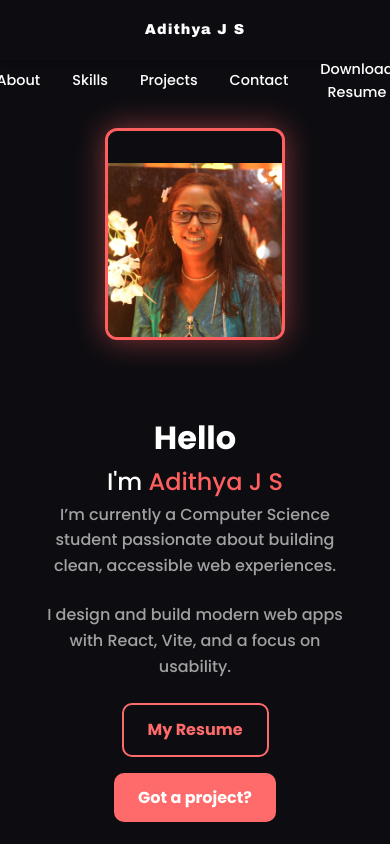
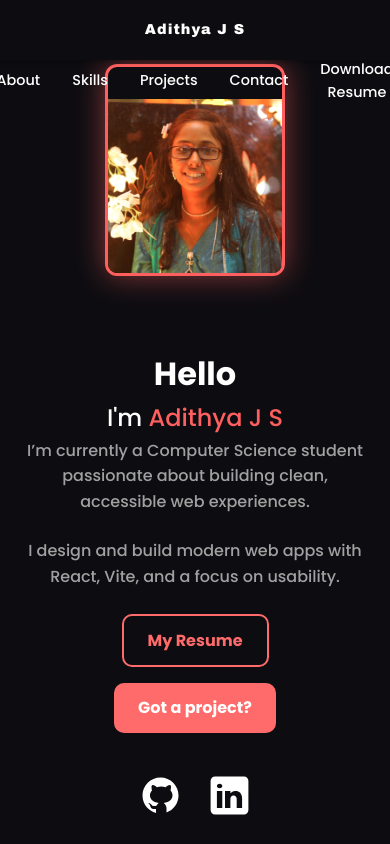
Before and after one commit to adithyajs22/portfolio, a React (Vite) app: page / in a window 390 px wide. Shown: the top 844 px of the page. Built offline with nearby package versions, Linux system fonts and the light colour scheme.

Commit message:
mobilena

```diff
--- a/src/components/HomeSection/HomeSection.css
+++ b/src/components/HomeSection/HomeSection.css
@@ -138,7 +138,7 @@
 @media (max-width: 768px) {
   .hero {
     flex-direction: column;
-     padding-top: 6rem;
+    padding: 2rem 1rem;
     text-align: center;
     width: 100%;
     overflow-x: hidden;
@@ -146,7 +146,7 @@
 
  .profile-wrapper {
     border-radius: 0;
-
+   padding-top: 2rem;
     background: none;
   }
 
```
